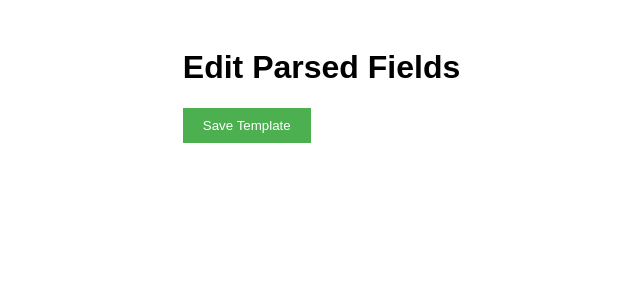
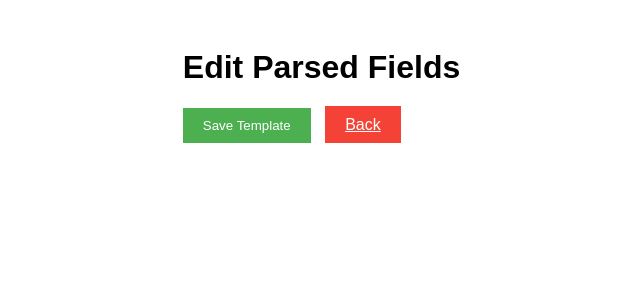
Before and after one commit to msaweres/SigGenerator, a Flask app: page /edit in a window 1280 px wide. Shown: the top 300 px of the page, without its empty margins (90-730 px from the left). Run offline with Flask 2, Linux system fonts and the light colour scheme.

Commit message:
Add back button

```diff
--- a/app.py
+++ b/app.py
@@ -53,7 +53,11 @@ PROGRAM_ADDRESS_MAP = {
     "WOODROE": ("22505 Woodroe Ave","Hayward, CA 94541")
 }
 
-
+@app.route("/reset")
+def reset():
+    global parsed_data
+    parsed_data = {}  # Clear the parsed data
+    return redirect(url_for("index"))
 
 # Comment out the email-sending function or remove it entirely if not needed
 # def send_email_with_attachment(to_email, subject, body, attachment, filename):
--- a/templates/edit_fields.html
+++ b/templates/edit_fields.html
@@ -32,9 +32,20 @@
             color: white;
             border: none;
             cursor: pointer;
+            margin-right: 10px; /* Add some space between the buttons */
         }
         .button:hover {
             background-color: #45a049;
+        }
+        .reset-button {
+            padding: 10px 20px;
+            background-color: #f44336; /* Red background for reset */
+            color: white;
+            border: none;
+            cursor: pointer;
+        }
+        .reset-button:hover {
+            background-color: #d32f2f;
         }
     </style>
 </head>
@@ -49,6 +60,8 @@
                 </div>
             {% endfor %}
             <button type="submit" class="button">Save Template</button>
+            <!-- Add a Back button here -->
+            <a href="{{ url_for('reset') }}" class="reset-button">Back</a>
         </form>
     </div>
 </body>
```
